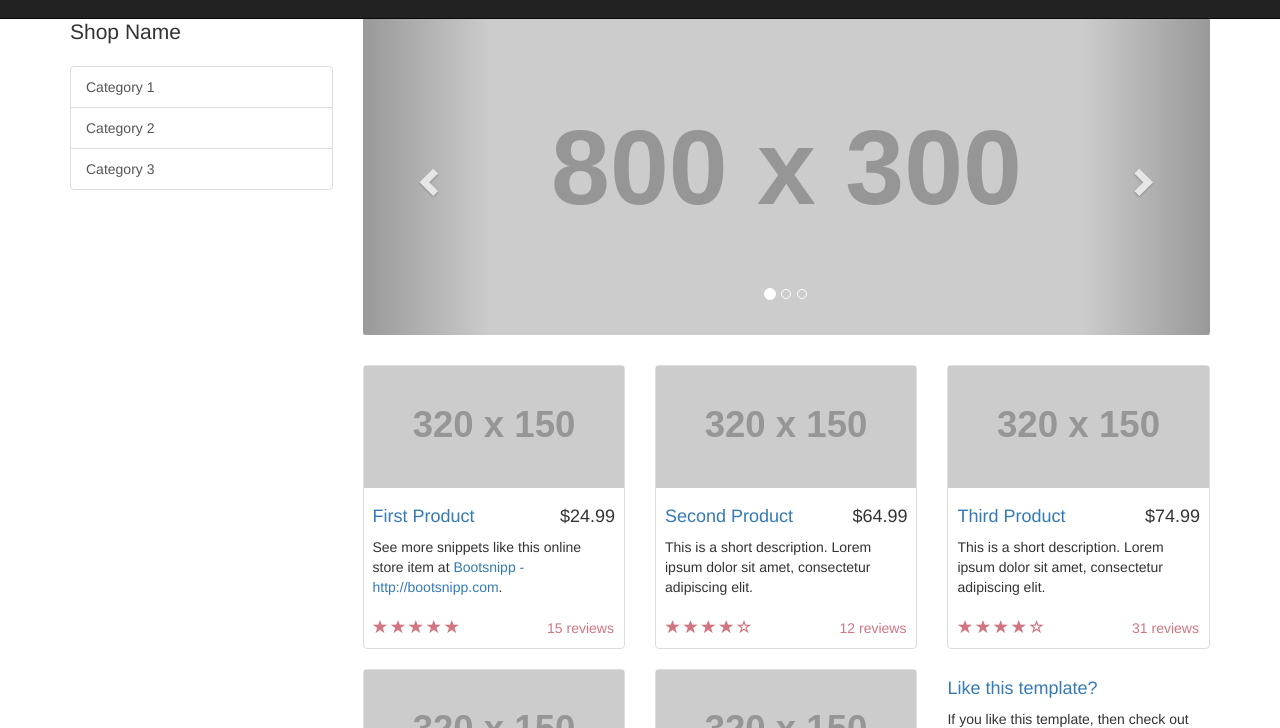
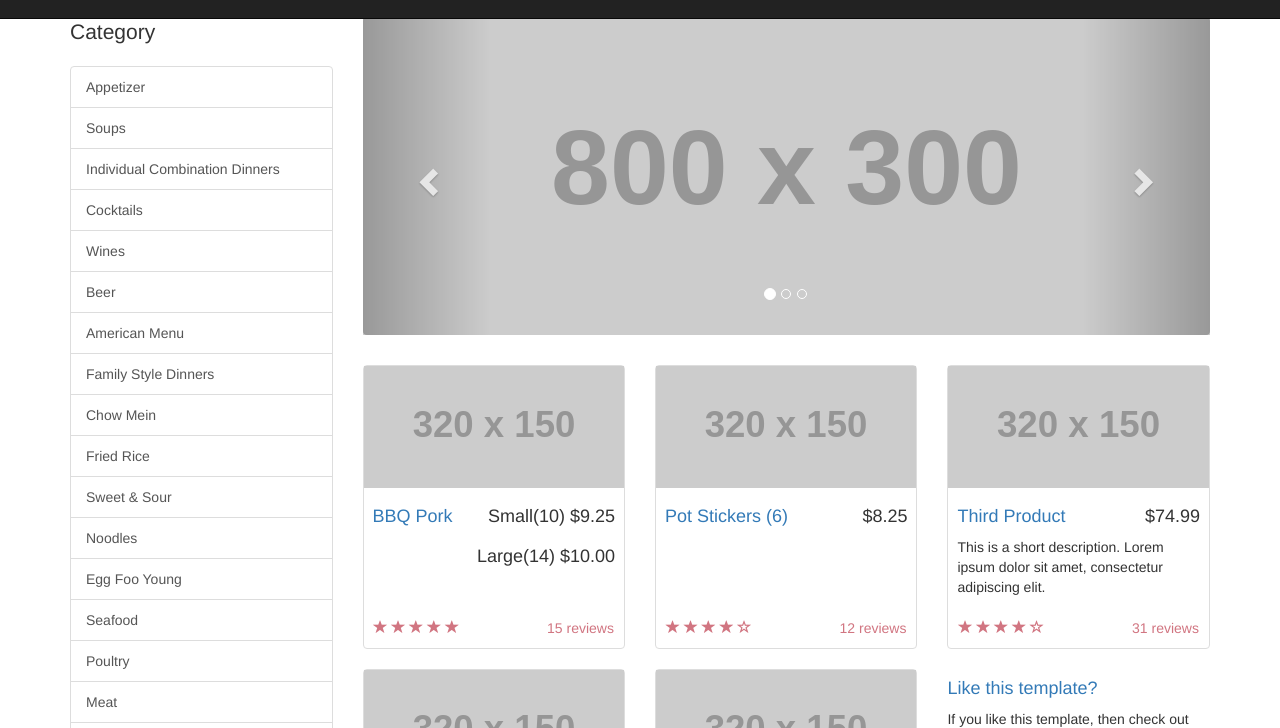
Before and after one commit to MTse3/goldenpeacock, a website: page app/templates/menu.html in a window 1280 px wide. Shown: the part 53-781 px from the top of the page. Drawn offline with nearby package versions, Linux system fonts and the light colour scheme; files that its build step writes are made by us from their sources; placeholder pictures from the web are drawn by us.

Commit message:
added menu items

```diff
--- a/app/templates/menu.html
+++ b/app/templates/menu.html
@@ -9,7 +9,7 @@
     <meta name="description" content="">
     <meta name="author" content="">
 
-    <title>Shop Homepage - Start Bootstrap Template</title>
+    <title>Golden Peacock Menu</title>
 
     <!-- Bootstrap Core CSS -->
     <link href="../css/bootstrap.min.css" rel="stylesheet">
@@ -60,7 +60,7 @@
                 </ul>
               </li>
               <li class="dropdown">
-                <a href="templates/menu.html" class="dropdown-toggle" data-toggle="dropdown" role="button" aria-haspopup="true" aria-expanded="false">Menu <span class="caret"></span></a>
+                <a href="#" class="dropdown-toggle" data-toggle="dropdown" role="button" aria-haspopup="true" aria-expanded="false">Menu <span class="caret"></span></a>
                 <ul class="dropdown-menu">
                   <li><a href="templates/menu.html">Special Featured Dishes</a></li>
                   <li><a href="#">Appetizers</a></li>
@@ -89,11 +89,26 @@
         <div class="row">
 
             <div class="col-md-3">
-                <p class="lead">Shop Name</p>
+                <p class="lead">Category</p>
                 <div class="list-group">
-                    <a href="#" class="list-group-item">Category 1</a>
-                    <a href="#" class="list-group-item">Category 2</a>
-                    <a href="#" class="list-group-item">Category 3</a>
+                    <a href="#appetizer" class="list-group-item">Appetizer</a>
+                    <a href="#soups" class="list-group-item">Soups</a>
+                    <a href="#" class="list-group-item">Individual Combination Dinners</a>
+                    <a href="#" class="list-group-item">Cocktails</a>
+                    <a href="#" class="list-group-item">Wines</a>
+                    <a href="#" class="list-group-item">Beer</a>
+                    <a href="#" class="list-group-item">American Menu</a>
+                    <a href="#" class="list-group-item">Family Style Dinners</a>
+                    <a href="#" class="list-group-item">Chow Mein</a>
+                    <a href="#" class="list-group-item">Fried Rice</a>
+                    <a href="#" class="list-group-item">Sweet & Sour</a>
+                    <a href="#" class="list-group-item">Noodles</a>
+                    <a href="#" class="list-group-item">Egg Foo Young</a>
+                    <a href="#" class="list-group-item">Seafood</a>
+                    <a href="#" class="list-group-item">Poultry</a>
+                    <a href="#" class="list-group-item">Meat</a>
+                    <a href="#" class="list-group-item">Vegetables</a>
+                    <a href="#" class="list-group-item">Special Feature Dishes</a>
                 </div>
             </div>
 
@@ -136,10 +151,10 @@
                         <div class="thumbnail">
                             <img src="http://placehold.it/320x150" alt="">
                             <div class="caption">
-                                <h4 class="pull-right">$24.99</h4>
-                                <h4><a href="#">First Product</a>
+                                <h4 class="pull-right">Small(10)  $9.25</h4>
+                                <h4 class="pull-right">Large(14) $10.00</h4>
+                                <h4><a href="#appetizer">BBQ Pork</a>
                                 </h4>
-                                <p>See more snippets like this online store item at <a target="_blank" href="http://www.bootsnipp.com">Bootsnipp - http://bootsnipp.com</a>.</p>
                             </div>
                             <div class="ratings">
                                 <p class="pull-right">15 reviews</p>
@@ -158,10 +173,10 @@
                         <div class="thumbnail">
                             <img src="http://placehold.it/320x150" alt="">
                             <div class="caption">
-                                <h4 class="pull-right">$64.99</h4>
-                                <h4><a href="#">Second Product</a>
+                                <h4 class="pull-right">$8.25</h4>
+                                <h4><a href="#">Pot Stickers (6)</a>
                                 </h4>
-                                <p>This is a short description. Lorem ipsum dolor sit amet, consectetur adipiscing elit.</p>
+                                <p></p>
                             </div>
                             <div class="ratings">
                                 <p class="pull-right">12 reviews</p>
```
Also changed, not shown: app/index.html (+22 -13 lines).
